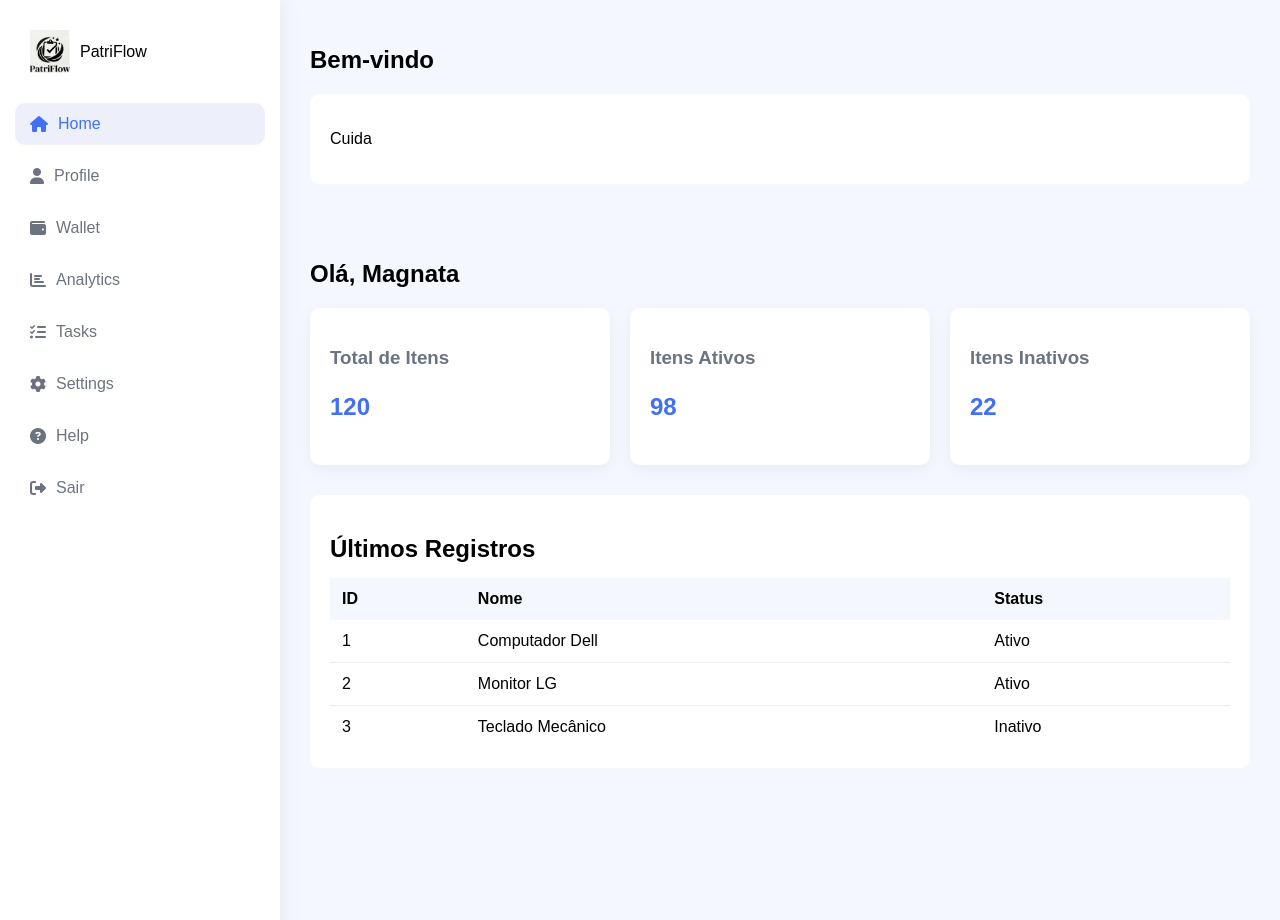
After one commit to Clids-dev/api_sistema_tombamentos, a FastAPI app: template templates/index.html in a window 1280 px wide. The commit adds this page. Run offline with FastAPI, Linux system fonts and the light colour scheme; the template is opened without the code that fills it, so the values that code supplies are empty.

Commit message:
dashboard implemented

```diff
--- a/static/css/style.css
+++ b/static/css/style.css
@@ -1,13 +1,19 @@
+/* ===== RESET / BASE (pode ser global) ===== */
 body {
     font-family: Arial, Helvetica, sans-serif;
+    margin: 0;
+}
+
+/* ===== LOGIN PAGE ===== */
+.login-page {
     background-color: #747880;
     display: flex;
     justify-content: center;
     align-items: center;
     height: 100vh;
-    margin: 0;
 }
 
+/* Container */
 .login-container {
     background-color: white;
     padding: 2rem;
@@ -17,22 +23,24 @@ body {
     max-width: 400px;
 }
 
-h2 {
+/* Título */
+.login-container h2 {
     text-align: center;
     color: #333;
 }
 
-.input-group {
+/* Inputs */
+.login-container .input-group {
     margin-bottom: 1rem;
 }
 
-label {
+.login-container label {
     display: block;
     margin-bottom: 5px;
-    color: #660;
+    color: rgb(17, 88, 241);
 }
 
-input {
+.login-container input {
     width: 100%;
     padding: 10px;
     border: 1px solid #ddd;
@@ -40,7 +48,8 @@ input {
     box-sizing: border-box;
 }
 
-button {
+/* Botão */
+.login-container button {
     width: 100%;
     padding: 10px;
     background-color: #007bff;
@@ -51,12 +60,13 @@ button {
     font-size: 16px;
 }
 
-button:hover {
+.login-container button:hover {
     background-color: #0056b3;
 }
 
-.erro {
-    background-color: #ffe5e5;
+/* Mensagens */
+.login-container .erro {
+    background-color: #f7f7f7;
     color: #d8000c;
     border: 1px solid #ffb3b3;
     padding: 10px;
@@ -66,7 +76,7 @@ button:hover {
     font-size: 14px;
 }
 
-.sucesso {
+.login-container .sucesso {
     background-color: #e6ffed;
     color: #2e7d32;
     border: 1px solid #b7ebc6;
@@ -77,10 +87,12 @@ button:hover {
     font-size: 14px;
 }
 
-.erro, .sucesso {
+.login-container .erro,
+.login-container .sucesso {
     animation: fadeIn 0.3s ease-in-out;
 }
 
+/* Animação (pode ser global) */
 @keyframes fadeIn {
     from {
         opacity: 0;
@@ -91,3 +103,141 @@ button:hover {
         transform: translateY(0);
     }
 }
+
+.home-page {
+    background-color: #f5f7ff;
+}
+
+/* Sidebar (substitui teu nav antigo) */
+.sidebar {
+    width: 280px;
+    background-color: white;
+    height: 100vh;
+    position: fixed;
+    left: 0;
+    top: 0;
+    padding: 30px 0;
+    box-shadow: 5px 0 20px rgba(0, 0, 0, 0.05);
+}
+
+/* Logo */
+.logo {
+    padding: 0 30px 30px;
+    display: flex;
+    align-items: center;
+    gap: 10px;
+}
+
+.logo img {
+    width: 40px;
+}
+
+/* Menu */
+.nav-menu {
+    display: flex;
+    flex-direction: column;
+    padding: 0 15px;
+}
+
+.nav-menu a {
+    display: flex;
+    align-items: center;
+    padding: 12px 15px;
+    margin-bottom: 10px;
+    color: #6c7380;
+    text-decoration: none;
+    border-radius: 10px;
+    transition: 0.3s;
+}
+
+.nav-menu a i {
+    margin-right: 10px;
+}
+
+.nav-menu a:hover {
+    background-color: #edf0fb;
+    color: #4270f4;
+}
+
+.nav-menu .active {
+    background-color: #edf0fb;
+    color: #4270f4;
+}
+
+/* Conteúdo principal */
+.main-content {
+    margin-left: 280px;
+    padding: 30px;
+}
+
+/* Header */
+.header {
+    margin-bottom: 20px;
+}
+
+.header h1 {
+    font-size: 24px;
+}
+
+/* Conteúdo */
+.content {
+    background: white;
+    padding: 20px;
+    border-radius: 10px;
+}
+
+/* CARDS */
+.cards {
+    display: flex;
+    gap: 20px;
+    margin-bottom: 30px;
+}
+
+.card {
+    flex: 1;
+    background: white;
+    padding: 20px;
+    border-radius: 10px;
+    box-shadow: 0 5px 15px rgba(0,0,0,0.05);
+}
+
+.card h3 {
+    color: #6c7380;
+    margin-bottom: 10px;
+}
+
+.card p {
+    font-size: 24px;
+    font-weight: bold;
+    color: #4270f4;
+}
+
+/* TABELA */
+.table-container {
+    background: white;
+    padding: 20px;
+    border-radius: 10px;
+}
+
+.table-container h2 {
+    margin-bottom: 15px;
+}
+
+table {
+    width: 100%;
+    border-collapse: collapse;
+}
+
+table th,
+table td {
+    padding: 12px;
+    text-align: left;
+}
+
+table th {
+    background: #f5f7ff;
+}
+
+table tr:not(:last-child) {
+    border-bottom: 1px solid #eee;
+}
--- /dev/null
+++ b/templates/index.html
@@ -0,0 +1,144 @@
+<!DOCTYPE html>
+<html lang="pt-br">
+<head>
+    <meta charset="UTF-8">
+    <meta name="viewport" content="width=device-width, initial-scale=1.0">
+    <title>PatriFlow</title>
+
+    <!-- Font Awesome -->
+    <link rel="stylesheet" href="https://cdnjs.cloudflare.com/ajax/libs/font-awesome/6.4.2/css/all.min.css">
+
+    <link rel="stylesheet" href="/static/css/style.css">
+</head>
+
+<body class="home-page">
+
+
+    <div class="sidebar">
+
+
+        <div class="logo">
+            <img src="logo.png" alt="Logo" width="40">
+            <span>PatriFlow</span>
+        </div>
+
+
+        <div class="nav-menu">
+            <a href="#" class="nav-item active">
+                <i class="fas fa-home"></i>
+                <span>Home</span>
+            </a>
+
+            <a href="#">
+                <i class="fas fa-user"></i>
+                <span>Profile</span>
+            </a>
+
+            <a href="#">
+                <i class="fas fa-wallet"></i>
+                <span>Wallet</span>
+            </a>
+
+            <a href="#">
+                <i class="fas fa-chart-bar"></i>
+                <span>Analytics</span>
+            </a>
+
+            <a href="#">
+                <i class="fas fa-tasks"></i>
+                <span>Tasks</span>
+            </a>
+
+            <a href="#">
+                <i class="fas fa-cog"></i>
+                <span>Settings</span>
+            </a>
+
+            <a href="#">
+                <i class="fas fa-question-circle"></i>
+                <span>Help</span>
+            </a>
+
+            <a href="/logout" class="logout">
+                <i class="fas fa-sign-out-alt"></i>
+                <span>Sair</span>
+            </a>
+        </div>
+
+    </div>
+
+
+    <div class="main-content">
+
+
+        <div class="header">
+            <h1>Bem-vindo</h1>
+        </div>
+
+        <div class="content">
+            <p>Cuida</p>
+        </div>
+
+    </div>
+
+    <div class="main-content">
+
+    <!-- Header -->
+    <div class="header">
+        <h1>Olá, Magnata</h1>
+    </div>
+
+    <!-- Cards -->
+    <div class="cards">
+        <div class="card">
+            <h3>Total de Itens</h3>
+            <p>120</p>
+        </div>
+
+        <div class="card">
+            <h3>Itens Ativos</h3>
+            <p>98</p>
+        </div>
+
+        <div class="card">
+            <h3>Itens Inativos</h3>
+            <p>22</p>
+        </div>
+    </div>
+
+    <!-- Tabela -->
+    <div class="table-container">
+        <h2>Últimos Registros</h2>
+
+        <table>
+            <thead>
+                <tr>
+                    <th>ID</th>
+                    <th>Nome</th>
+                    <th>Status</th>
+                </tr>
+            </thead>
+            <tbody>
+                <tr>
+                    <td>1</td>
+                    <td>Computador Dell</td>
+                    <td>Ativo</td>
+                </tr>
+                <tr>
+                    <td>2</td>
+                    <td>Monitor LG</td>
+                    <td>Ativo</td>
+                </tr>
+                <tr>
+                    <td>3</td>
+                    <td>Teclado Mecânico</td>
+                    <td>Inativo</td>
+                </tr>
+            </tbody>
+        </table>
+    </div>
+
+</div>
+
+</body>
+</html>
--- a/templates/login.html
+++ b/templates/login.html
@@ -5,11 +5,10 @@
     <meta name="viewport" content="width=device-width, initial-scale=1.0">
     <title>Login - Sistema</title>
 
-    <!-- 🔥 CSS EXTERNO -->
     <link rel="stylesheet" href="/static/css/style.css">
 </head>
 
-<body>
+<body class="login-page">
 
 <div class="login-container">
     <form action="/login" method="POST">
@@ -25,7 +24,6 @@
             <input type="password" name="password_usuario" placeholder="********" required>
         </div>
 
-        <!-- 🔥 MENSAGENS -->
         {% if erro %}
             <div class="erro">{{ erro }}</div>
         {% endif %}
@@ -39,4 +37,3 @@
 </div>
 
 </body>
-</html>
```
Also changed, not shown: templates/logo.png (added).
